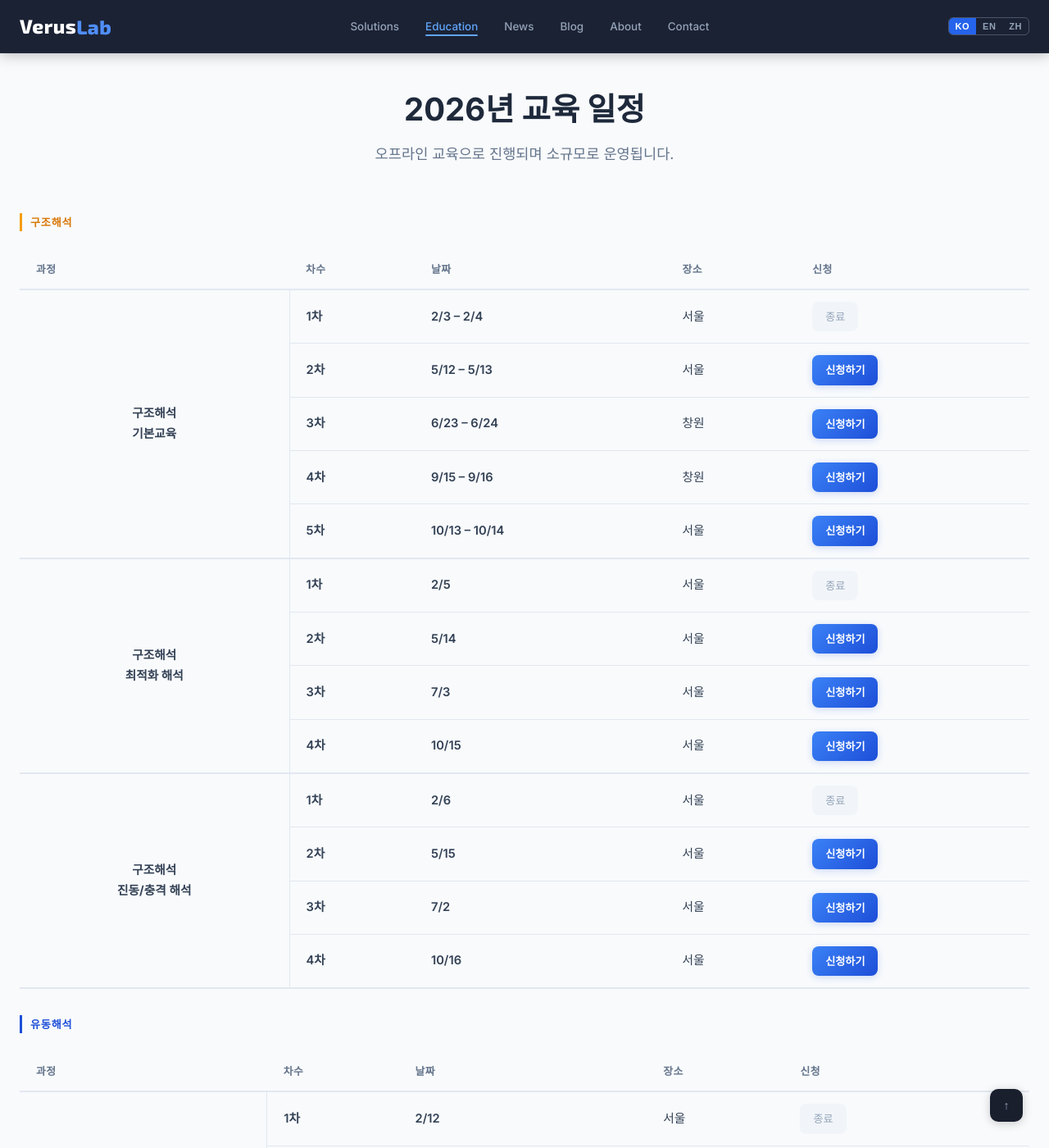
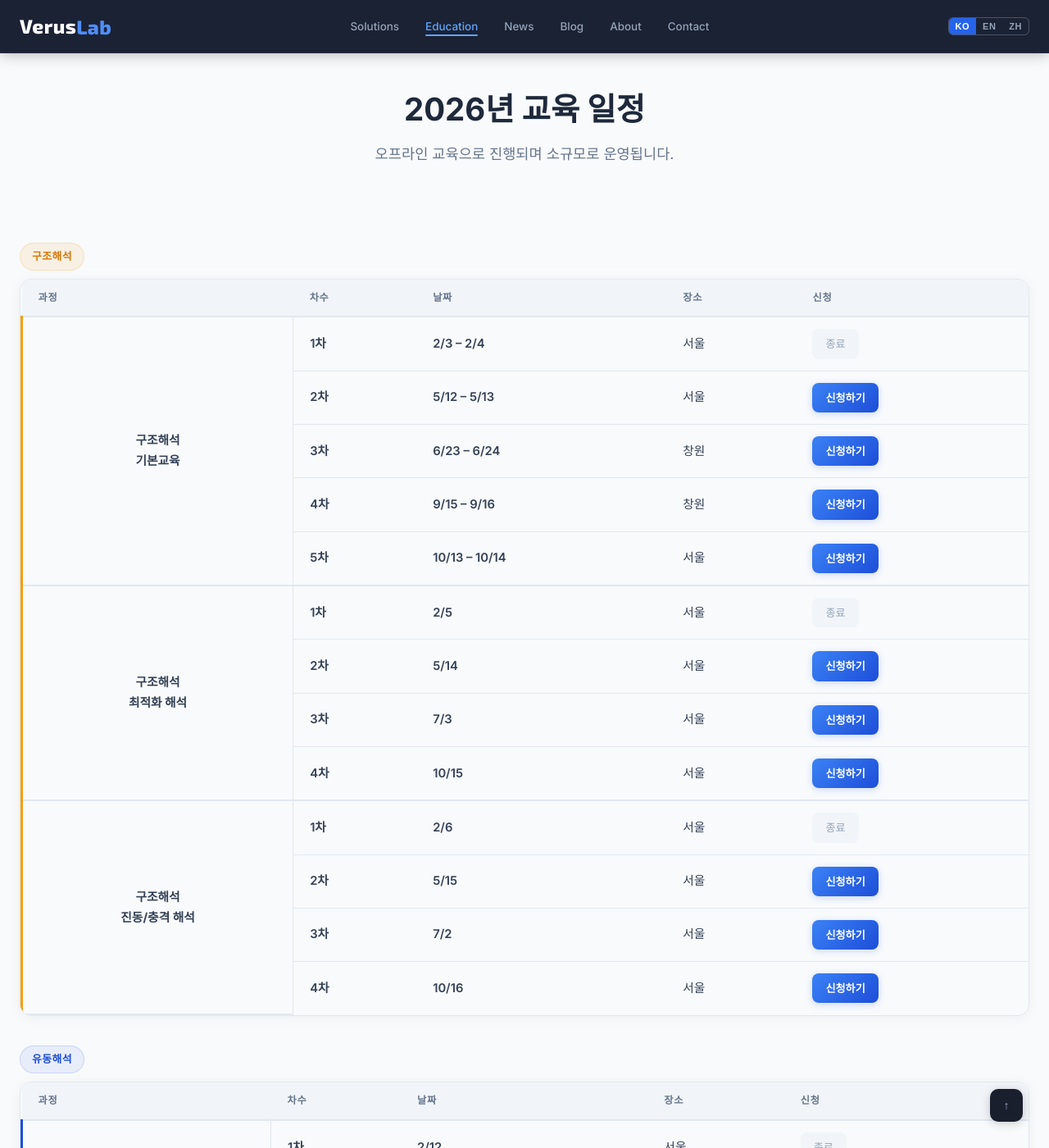
Before and after one commit to VerusLab-KR/Homepage, a Jekyll site: the page built from education/index.html, in a window 1280 px wide and 1400 px high, scrolled down 1608 px. Shown: the whole window at 82% size. Built offline with Jekyll 4.4.1, drawn with Linux system fonts in a browser that asks for light colours; some of the changed text lies outside the part shown.

Commit message:
Polish schedule table; rename 합반→통합과정; add pill section titles
Co-Authored-By: Claude Sonnet 4.6 <noreply@anthropic.com>

```diff
--- a/education/index.html
+++ b/education/index.html
@@ -112,17 +112,20 @@ h2{font-size:clamp(1.6rem,3vw,2.4rem);font-weight:700;line-height:1.2;margin-bot
 .course-card.fluid .course-tag{background:rgba(29,78,216,.07);color:var(--blue)}
 
 /* Schedule */
-.schedule-table{width:100%;border-collapse:collapse;margin-top:16px}
-.schedule-table th{text-align:left;padding:12px 20px;font-size:.8rem;font-weight:700;color:var(--slate-5);border-bottom:2px solid var(--slate-2);background:var(--slate-0);letter-spacing:.04em}
+.schedule-wrap{border-radius:var(--radius);overflow:hidden;border:1px solid var(--slate-2);box-shadow:0 2px 16px rgba(0,0,0,.05);overflow-x:auto;-webkit-overflow-scrolling:touch}
+.schedule-table{width:100%;border-collapse:collapse}
+.schedule-table th{text-align:left;padding:12px 20px;font-size:.76rem;font-weight:700;color:var(--slate-5);border-bottom:2px solid var(--slate-2);background:var(--slate-1);letter-spacing:.06em;text-transform:uppercase}
 .schedule-table td{padding:14px 20px;border-bottom:1px solid var(--slate-2);font-size:.92rem;color:var(--slate-7);vertical-align:middle}
-.schedule-table tbody tr:last-child td{border-bottom:2px solid var(--slate-2)}
-.schedule-table tr:hover td{background:var(--slate-0)}
+.schedule-table tbody tr:last-child td{border-bottom:none}
+.schedule-table tr:hover td{background:var(--blue-50)}
 .course-name-cell{font-weight:700;color:var(--slate-8);border-right:1px solid var(--slate-2);border-bottom:2px solid var(--slate-2)!important;background:var(--slate-0)!important;vertical-align:middle!important;text-align:center;white-space:nowrap;padding:16px 24px!important}
+.schedule-table.structural .course-name-cell{border-left:3px solid var(--amber)}
+.schedule-table.fluid .course-name-cell{border-left:3px solid var(--blue)}
 .course-group-end td{border-bottom:2px solid var(--slate-2)!important}
-.sched-group-title{font-size:.82rem;font-weight:700;letter-spacing:.06em;text-transform:uppercase;margin:32px 0 8px;padding-left:10px;border-left:3px solid var(--slate-3)}
-.sched-group-title.structural{color:var(--amber-d);border-left-color:var(--amber)}
-.sched-group-title.fluid{color:var(--blue);border-left-color:var(--blue)}
-.sched-note{font-size:.8rem;color:var(--slate-5);margin-top:8px}
+.sched-group-title{display:inline-flex;align-items:center;font-size:.8rem;font-weight:700;letter-spacing:.04em;padding:5px 14px;border-radius:20px;margin:36px 0 10px}
+.sched-group-title.structural{background:rgba(245,158,11,.1);color:var(--amber-d);border:1px solid rgba(245,158,11,.2)}
+.sched-group-title.fluid{background:rgba(29,78,216,.07);color:var(--blue);border:1px solid rgba(29,78,216,.15)}
+.sched-note{font-size:.8rem;color:var(--slate-5);margin-top:10px;padding:0 2px}
 .sched-session{font-weight:600;color:var(--slate-6);white-space:nowrap}
 .sched-date{font-weight:600;color:var(--slate-8);white-space:nowrap}
 .sched-location{color:var(--slate-5);font-size:.85rem;white-space:nowrap}
@@ -130,6 +133,7 @@ h2{font-size:clamp(1.6rem,3vw,2.4rem);font-weight:700;line-height:1.2;margin-bot
 .btn-apply.open{background:linear-gradient(135deg,var(--blue-500),var(--blue));color:var(--white);box-shadow:0 2px 8px rgba(29,78,216,.2)}
 .btn-apply.open:hover{transform:translateY(-1px);box-shadow:0 4px 14px rgba(29,78,216,.3)}
 .btn-apply.ended{background:var(--slate-1);color:var(--slate-4);cursor:default;font-weight:500}
+.btn-apply.closed{background:rgba(245,158,11,.1);color:var(--amber-d);cursor:default;font-weight:600;border:1px solid rgba(245,158,11,.2)}
 .btn-apply.soon{background:var(--slate-1);color:var(--slate-5);cursor:default}
 
 /* CTA */
@@ -246,8 +250,8 @@ h2{font-size:clamp(1.6rem,3vw,2.4rem);font-weight:700;line-height:1.2;margin-bot
       <p class="subtitle">오프라인 교육으로 진행되며 소규모로 운영됩니다.</p>
     </div>
     <p class="sched-group-title structural reveal">구조해석</p>
-    <div class="reveal" style="overflow-x:auto;-webkit-overflow-scrolling:touch">
-      <table class="schedule-table">
+    <div class="schedule-wrap reveal">
+      <table class="schedule-table structural">
         <thead>
           <tr>
             <th>과정</th>
@@ -346,8 +350,8 @@ h2{font-size:clamp(1.6rem,3vw,2.4rem);font-weight:700;line-height:1.2;margin-bot
       </table>
     </div>
     <p class="sched-group-title fluid reveal">유동해석</p>
-    <div class="reveal" style="overflow-x:auto;-webkit-overflow-scrolling:touch">
-      <table class="schedule-table">
+    <div class="schedule-wrap reveal">
+      <table class="schedule-table fluid">
         <thead>
           <tr>
             <th>과정</th>
@@ -370,7 +374,7 @@ h2{font-size:clamp(1.6rem,3vw,2.4rem);font-weight:700;line-height:1.2;margin-bot
             <td class="sched-session">2차</td>
             <td class="sched-date">5/19</td>
             <td class="sched-location">서울</td>
-            <td><span class="btn-apply ended">마감</span></td>
+            <td><span class="btn-apply closed">마감</span></td>
           </tr>
           <tr class="course-group-end">
             <td class="sched-session">5차</td>
@@ -380,7 +384,7 @@ h2{font-size:clamp(1.6rem,3vw,2.4rem);font-weight:700;line-height:1.2;margin-bot
           </tr>
           <!-- 창원 합반 -->
           <tr>
-            <td class="course-name-cell" rowspan="2">기류·열유동<br>합반 (창원)</td>
+            <td class="course-name-cell" rowspan="2">기류·열유동<br>통합과정</td>
             <td class="sched-session">3차</td>
             <td class="sched-date">6/25 – 6/26</td>
             <td class="sched-location">창원</td>
@@ -404,7 +408,7 @@ h2{font-size:clamp(1.6rem,3vw,2.4rem);font-weight:700;line-height:1.2;margin-bot
             <td class="sched-session">2차</td>
             <td class="sched-date">5/20</td>
             <td class="sched-location">서울</td>
-            <td><span class="btn-apply ended">마감</span></td>
+            <td><span class="btn-apply closed">마감</span></td>
           </tr>
           <tr>
             <td class="sched-session">5차</td>
@@ -414,8 +418,8 @@ h2{font-size:clamp(1.6rem,3vw,2.4rem);font-weight:700;line-height:1.2;margin-bot
           </tr>
         </tbody>
       </table>
-      <p class="sched-note">* 창원 3·4차는 기류·열유동 합반으로 진행됩니다.</p>
     </div>
+    <p class="sched-note">* 창원 3·4차는 기류·열유동 통합과정으로 진행됩니다.</p>
     <div class="venue-grid reveal">
       <div class="venue-card">
         <div class="venue-name">서울 교육장</div>
```
